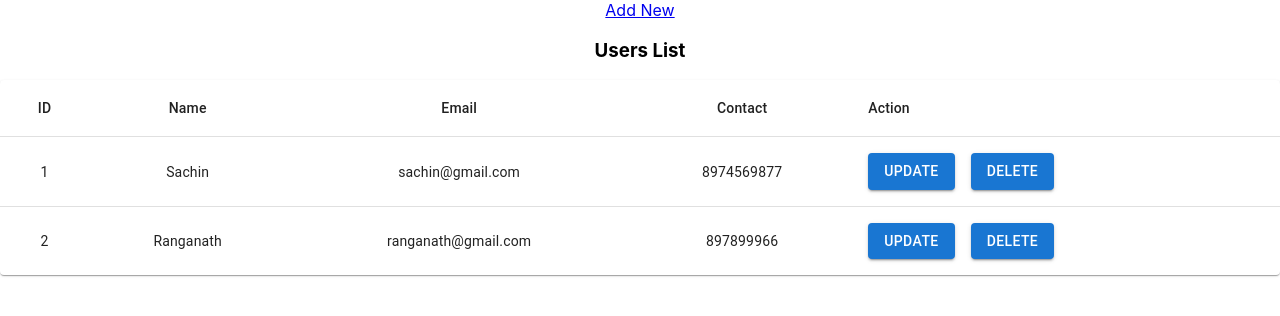
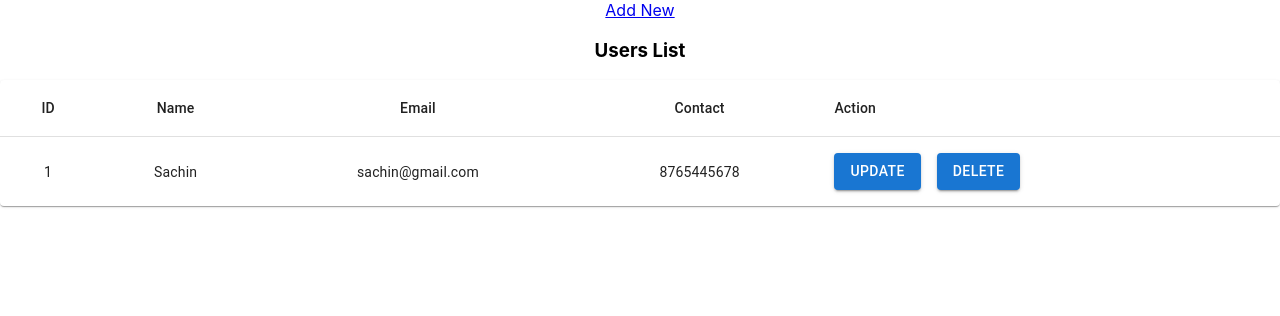
Before and after one commit to sachin-ranganath-k/redux-me, a React (Create React App) app: page / in a window 1280 px wide. Shown: the top 316 px of the page. Built offline with nearby package versions, Linux system fonts and the light colour scheme; data requests are answered from the project's data file.

Commit message:
Add Operation

```diff
--- a/db.json
+++ b/db.json
@@ -3,15 +3,8 @@
     {
       "name": "Sachin",
       "email": "sachin@gmail.com",
-      "contact": "8974569877",
-       "id": 1
-    },
-
-    {
-      "name": "Ranganath",
-      "email": "ranganath@gmail.com",
-      "contact": "897899966",
-       "id": 2
+      "contact": "8765445678",
+      "id": 1
     }
   ]
 }
--- a/package.json
+++ b/package.json
@@ -17,6 +17,7 @@
     "react-router-dom": "^6.2.1",
     "react-scripts": "5.0.0",
     "redux": "^4.1.2",
+    "redux-thunk": "^2.4.1",
     "web-vitals": "^2.1.3"
   },
   "scripts": {
--- /dev/null
+++ b/src/StoreProvider.js
@@ -0,0 +1,16 @@
+import React from 'react';
+import { Provider } from 'react-redux';
+import App from './App';
+import configureStore from './store/configureStore';
+
+
+export const store = configureStore();
+store.subscribe(() => { });
+
+const StoreProvider = () => (
+	<Provider store={store}>
+		<App />
+	</Provider>
+)
+
+export default StoreProvider;
--- a/src/actions/userActions.js
+++ b/src/actions/userActions.js
@@ -4,3 +4,10 @@ export const setUserData=(payload)=>{
         payload
     };
 };
+
+export const setInputValue=(name,value)=>{
+    return{
+        type:"INSERT_USERS",
+        payload:{name,value}
+    }
+}
--- a/src/components/AddUser.js
+++ b/src/components/AddUser.js
@@ -1,24 +1,86 @@
-import React from 'react';
+import React,{useState} from 'react';
 import TextField from '@mui/material/TextField';
 import Button from '@mui/material/Button';
+import { setInputValue } from '../actions/userActions';
+import { useDispatch, useSelector } from 'react-redux';
+import axios from 'axios';
+import {useNavigate} from 'react-router-dom'
+
 
 const AddUser = () => {
-  return(
+  const dispatch = useDispatch();
+
+  const navigate = useNavigate();
+
+   //Need to give initial values for text fields. Using useState()
+  const [state,setState]=useState({
+      name:"",
+      email:"",
+      contact:"",
+
+  });
+
+  const newUserDataHere = useSelector((state) => state.user.newUserDataHere);
+
+  //Now destructure the useState() values
+  const {name,email,contact}=newUserDataHere;
+
+  //const [error,setError]=useState("");
+
+  //Now handle the inputs
+  const onInputChange=(name,value)=>{
+    dispatch(setInputValue(name,value));
+  }
+
+//Now define form submit
+const handleFormSubmit=(e)=>{
+    // e.preventDefault();
+    // if(!name || !email || !contact){
+    //   setError("Please enter all the details");
+    //
+    axios.post('http://localhost:3001/users', newUserDataHere)
+    .then((res)=>{
+      console.log(res.data)
+      navigate("/");
+    }).catch((error)=>{
+      console.log('Error ',error)
+    })
+  }
+
+
+
+
+  return (
     <>
       <h3>Add New User</h3>
-
-
       <TextField
         required
         id="outlined-required"
         label="Required"
         placeholder="Enter Name"
+        name="name"
+        value={name}
+        onChange={(e)=>onInputChange(e.target.name,e.target.value)}
       />
+    <br /><br />
+<TextField
+        required
+        id="outlined-required"
+        label="Required"
+        placeholder="Enter Email"
+        name="email"
+        value={email}
+        onChange={(e)=>onInputChange(e.target.name,e.target.value)}
+      />
+    <br /><br />
       <TextField
         required
         id="outlined-required"
         label="Required"
         placeholder="Enter Contact No."
+        name="contact"
+        value={contact}
+        onChange={(e)=>onInputChange(e.target.name,e.target.value)}
       />
 
       {/* <TextField
@@ -30,7 +92,9 @@ const AddUser = () => {
           }}
         /> */}
       <br /><br />
- <Button variant="contained">Submit</Button>
+      <Button variant="contained"
+      onClick={(e)=>handleFormSubmit()}
+     >Submit</Button>
     </>
   )
 };
--- a/src/components/Home.js
+++ b/src/components/Home.js
@@ -18,7 +18,7 @@ function createData(name, calories, fat, carbs, protein) {
     return { name, calories, fat, carbs, protein };
   }
 
-  const rows = [
+  const allUsers = [
     createData('Frozen yoghurt', 159, 6.0, 24, 4.0),
     createData('Ice cream sandwich', 237, 9.0, 37, 4.3),
     createData('Eclair', 262, 16.0, 24, 6.0),
@@ -27,7 +27,7 @@ function createData(name, calories, fat, carbs, protein) {
   ];
 
 const Home=()=>{
-    const allUsers=useSelector((state)=>state.userDataHere);
+    const allUsers=useSelector((state)=>state.user.userDataHere);
     const dispatch=useDispatch();
 
 
--- a/src/index.js
+++ b/src/index.js
@@ -3,14 +3,13 @@ import ReactDOM from 'react-dom';
 import './index.css';
 import App from './App';
 import reportWebVitals from './reportWebVitals';
-import { Provider } from 'react-redux';
-import store from './reducer/reducer'
+//import { Provider } from 'react-redux';
+//import store from './reducer/reducer'
+import StoreProvider from './StoreProvider';
 
 ReactDOM.render(
   <React.StrictMode>
-  <Provider store={store}>
-    <App />
-  </Provider>
+    <StoreProvider />
   </React.StrictMode>,
   document.getElementById('root')
 );
--- a/src/reducer/reducer.js
+++ b/src/reducer/reducer.js
@@ -1,13 +1,11 @@
 import { createStore } from 'redux';
-import {getUserData} from '../action/action'
 
 const initialState={
     userDataHere:[],   //Initiall no users. So blank array
     newUserDataHere:{
-        namee:"",
+        name:"",
         email:"",
         contact:"",
-
     }
 };
 
@@ -18,12 +16,33 @@ const reducer=(state=initialState,action)=>{
             return{
                 ...state,
                 userDataHere:action.payload,
-           }
+            }
 
+
+        case "INSERT_USERS":
+           const {name,value}=action.payload; //Destructure name and value from action.payload
+           return{
+                ...state,
+                newUserDataHere:{
+                    ...state.newUserDataHere,
+                    [name]:value,
+                },
+            };
+
+        // case "SET_INPUT_VALUES":
+        //     const {name,value}=action.payload;
+        //     return{
+        //         ...state,
+        //         newUserDataHere:{
+        //             ...state.newUserDataHere,
+        //             [name]:value,
+        //         },
+        //     }
+        default:
+        return state;
         };
-        return state;
 
 }
 
-const store=createStore(reducer);
-export default store;
+//const store=createStore(reducer);
+export default reducer;
--- /dev/null
+++ b/src/store/configureStore.js
@@ -0,0 +1,16 @@
+import thunk from "redux-thunk";
+import { createStore, combineReducers, applyMiddleware, compose } from "redux";
+import reducer from "../reducer/reducer";
+
+
+const composeEnhancers = window.__REDUX_DEVTOOLS_EXTENSION_COMPOSE__ || compose;
+
+const configureStore = () =>
+  createStore(
+    combineReducers({
+      user: reducer,
+    }),
+    composeEnhancers(applyMiddleware(thunk))
+  );
+
+export default configureStore;
```
Also changed, not shown: 1 other file (tests, documents, lock files or other folders). Lines whose indentation alone changed are shown as unchanged.
